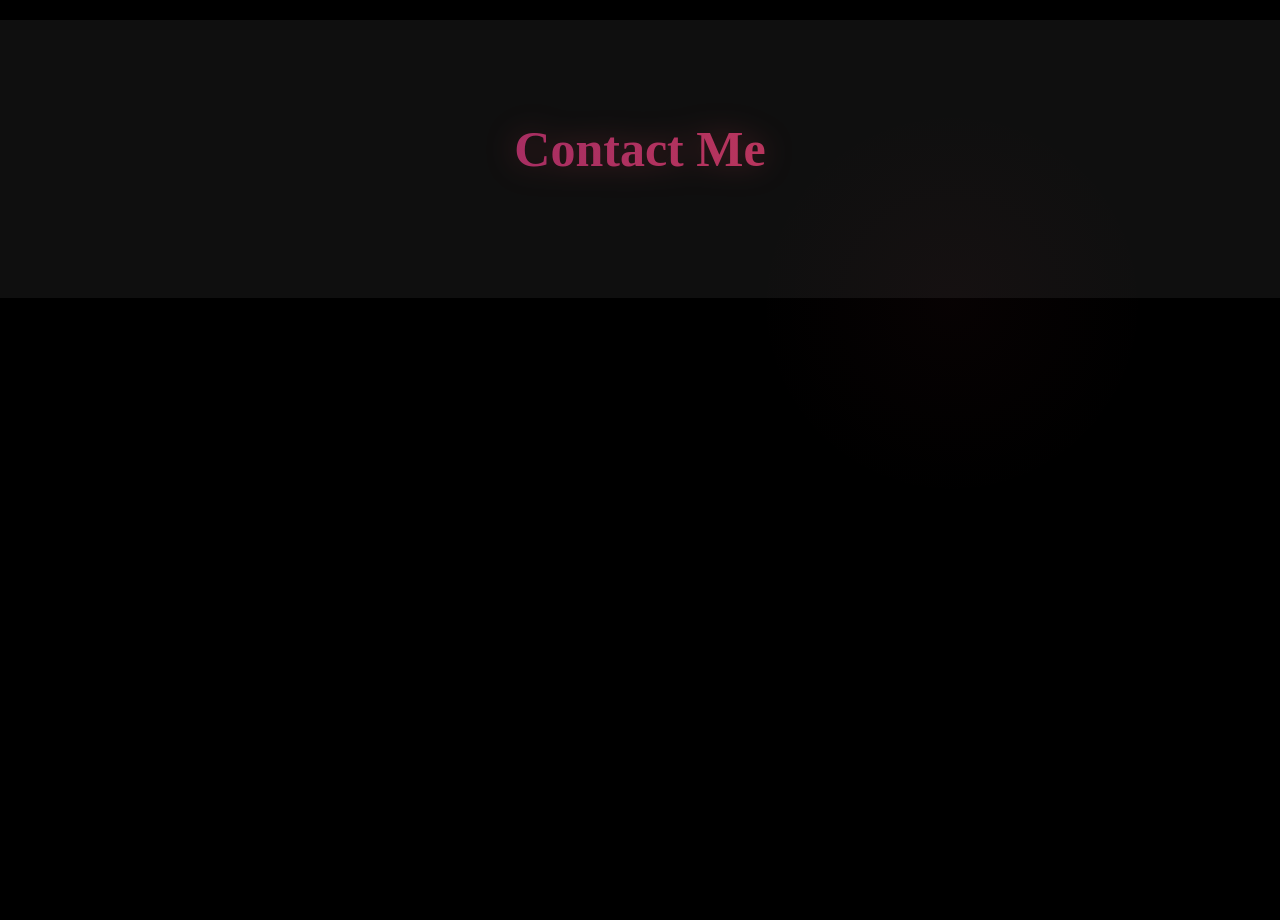
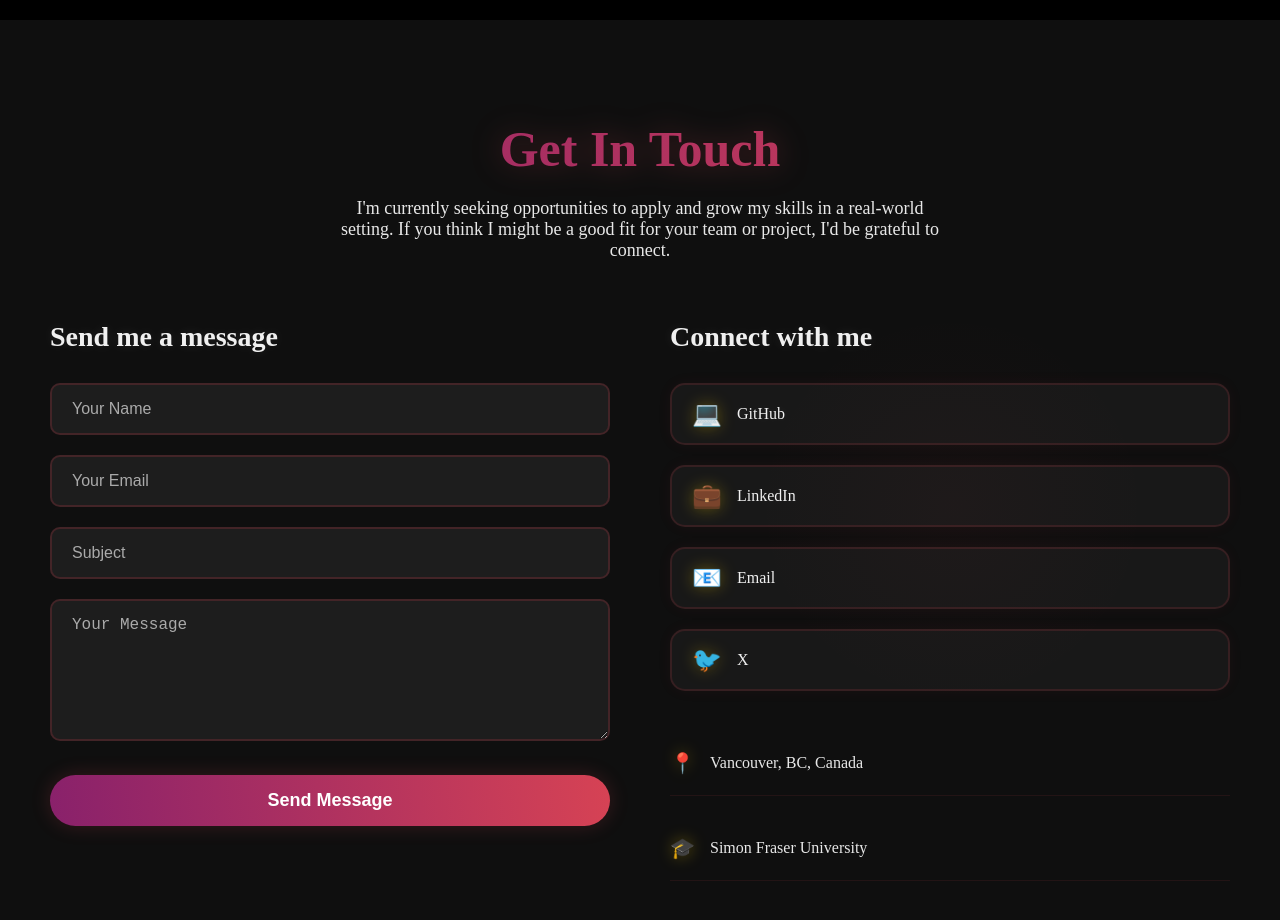
Before and after one commit to Yuginda/MiniProject, a React (Vite) app: page / in a window 1280 px wide. Shown: the part 2640-3560 px from the top of the page. Before the commit the page ends 3143 px from the top, so only its background shows below. Built offline with nearby package versions, Linux system fonts and the light colour scheme.

Commit message:
Created contact layout and added links to connect section

```diff
--- a/src/Components/Contact/Contact.jsx
+++ b/src/Components/Contact/Contact.jsx
@@ -1,11 +1,145 @@
 import './Contact.css'
+import { useState } from 'react'
 
 function Contact() {
-  return (
-    <div className="contact">
-      <h2>Contact Me</h2>
-    </div>
-  );
+    const [formData, setFormData] = useState({
+        name: '',
+        email: '',
+        subject: '',
+        message: ''
+    })
+
+    const handleChange = (e) => {
+        setFormData({
+            ...formData,
+            [e.target.name]: e.target.value
+        })
+    }
+
+    const handleSubmit = (e) => {
+        e.preventDefault()
+        console.log('Form submitted:', formData)
+        setFormData({
+            name: '',
+            email: '',
+            subject: '',
+            message: ''
+        })
+    }
+
+    const socialLinks = [
+        {
+            name: 'GitHub',
+            url: 'https://github.com/yuginda',
+            icon: '💻'
+        },
+        {
+            name: 'LinkedIn',
+            url: 'https://www.linkedin.com/in/yuginda-ranawaka-978786328/',
+            icon: '💼'
+        },
+        {
+            name: 'Email',
+            url: 'mailto:yugindaranawaka@gmail.com',
+            icon: '📧'
+        },
+        {
+            name: 'X',
+            url: 'https://twitter.com/',
+            icon: '🐦'
+        }
+    ]
+
+    return (
+        <div className='contact' id='contact'>
+            <div className='contact-container'>
+                <h2>Get In Touch</h2>
+                <p className='contact-intro'>
+                    I'm currently seeking opportunities to apply and grow my skills in a real-world setting. If you think I might be a good fit for your team or project, I'd be grateful to connect.
+                </p>
+
+                <div className='contact-content'>
+                    <div className='contact-form-section'>
+                        <h3>Send me a message</h3>
+                        <form className='contact-form' onSubmit={handleSubmit}>
+                            <div className='form-group'>
+                                <input
+                                    type='text'
+                                    name='name'
+                                    placeholder='Your Name'
+                                    value={formData.name}
+                                    onChange={handleChange}
+                                    required
+                                />
+                            </div>
+                            <div className='form-group'>
+                                <input
+                                    type='email'
+                                    name='email'
+                                    placeholder='Your Email'
+                                    value={formData.email}
+                                    onChange={handleChange}
+                                    required
+                                />
+                            </div>
+                            <div className='form-group'>
+                                <input
+                                    type='text'
+                                    name='subject'
+                                    placeholder='Subject'
+                                    value={formData.subject}
+                                    onChange={handleChange}
+                                    required
+                                />
+                            </div>
+                            <div className='form-group'>
+                                <textarea
+                                    name='message'
+                                    placeholder='Your Message'
+                                    rows='6'
+                                    value={formData.message}
+                                    onChange={handleChange}
+                                    required
+                                ></textarea>
+                            </div>
+                            <button type='submit' className='submit-btn'>
+                                Send Message
+                            </button>
+                        </form>
+                    </div>
+
+                    <div className='contact-info-section'>
+                        <h3>Connect with me</h3>
+                        <div className='social-links'>
+                            {socialLinks.map((social, index) => (
+                                <a
+                                    key={index}
+                                    href={social.url}
+                                    className='social-link'
+                                    target='_blank'
+                                    rel='noopener noreferrer'
+                                >
+                                    <span className='social-icon'>{social.icon}</span>
+                                    <span className='social-name'>{social.name}</span>
+                                </a>
+                            ))}
+                        </div>
+
+                        <div className='contact-details'>
+                            <div className='contact-item'>
+                                <span className='contact-icon'>📍</span>
+                                <span>Vancouver, BC, Canada</span>
+                            </div>
+                            <div className='contact-item'>
+                                <span className='contact-icon'>🎓</span>
+                                <span>Simon Fraser University</span>
+                            </div>
+                        </div>
+                    </div>
+                </div>
+            </div>
+        </div>
+    )
 }
 
 export default Contact
```
